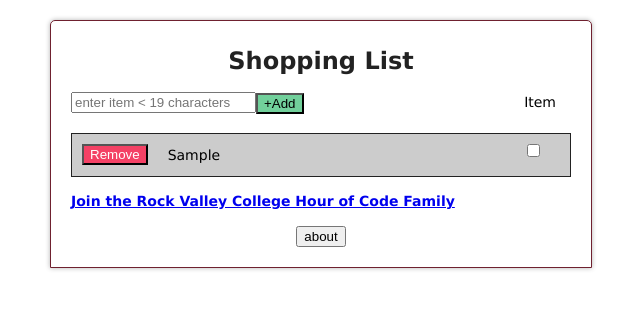
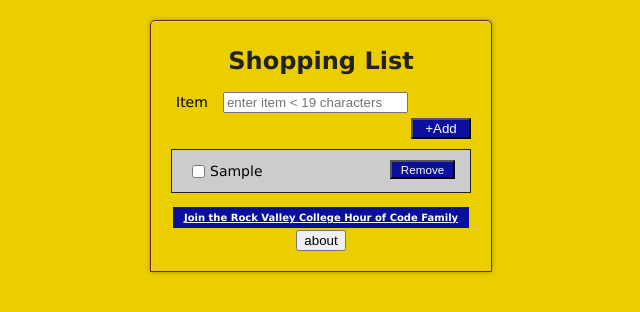
Before and after one commit to web233list/web233list.github.io, a plain HTML site: page index.html in a window 1280 px wide. Both pictures are taken after typing "Sample" into the empty fields and a click on the button "+Add". Shown: the whole page, without its empty margins (319-959 px from the left). Drawn offline with nearby package versions, Linux system fonts and the light colour scheme.

Commit message:
Update style.css

```diff
--- a/style.css
+++ b/style.css
@@ -1,18 +1,37 @@
 *:focus {
     outline: none;
 }
+a:link {
+    color: white;
+}
+/* visited link */
+a:visited {
+    color: white;
+}
+
+/* mouse over link */
+a:hover {
+    color: hotpink;
+}
+
+/* selected link */
+a:active {
+    color: white;
+}
 body {
     font: 14px/21px"Lucida Sans", "Lucida Grande", "Lucida Sans Unicode", sans-serif;
+    background-color: #eace00;
 }
-
+#footer {
+    margin:2px; background:#0a0f9e; color:#ffdb17;text-align:center;font-size:x-small;
+    }
 label {
-     float:right;
+     float:left;
     padding-right: 15px;
     text-indent: 5px;
 }
-
 #wrapper {
-    width:500px;
+    width:300px;
     margin:20px auto;
     padding:20px;
     border-radius: 5px 5px 0 0;
@@ -26,33 +45,41 @@ h1 {
     font-size: 24px;
     text-align:center;
 }
-
 input#item {
     float:left;
-    margin-bottom:20px;
+    margin-bottom:5px;
 }
 input#remove {
+    float:right;
+    margin-bottom:20px;
+    margin-right:5px;
+    background-color: #0a0f9e;
+     color: #ffffff;
+     font-size:smaller;
+      width: 65px;
+}
+input#adds {
     float:left;
-    margin-bottom:20px;
-    margin-right:20px;
+    margin-bottom:10px;
+    margin-right:5px;
+    margin-left:10px;
+     margin-top:5px;
     background-color: #f44165;
      color: #FFFFFF;
-}
-input#adds {
-    float:right;
-    margin-bottom:20px;
-    margin-right:20px;
-    background-color: #f44165;
-     color: #FFFFFF;
+      font-size:smaller;
 }
 input[type=checkbox] {
-    vertical-align:right;
-    margin: 0 5px;
+    vertical-align:middle;
 }
 input[type=button] {
     vertical-align:middle;
-    margin: 40 5px;
-    background-color: #71D09B;
+    float:right;
+    margin-bottom:10px;
+    margin-right:1,5;
+    margin-left:10px;
+    background-color: #0a0f9e;
+    color: #FFFFFF;
+    width: 60px;
 }
 ul {
     list-style-type:none;
@@ -100,6 +127,10 @@ form a:hover {
     color: #FFFFFF;
     text-shadow: 0 -1px 0 #1D5837;
 }
+#labels {
+     margin:2px; background:#0a0f9e; color:#ffffff;text-align:center;font-size:small;
+}
+}
 form a:active {
     border-color: #1D5837;
     color: #FFFFFF;
```
